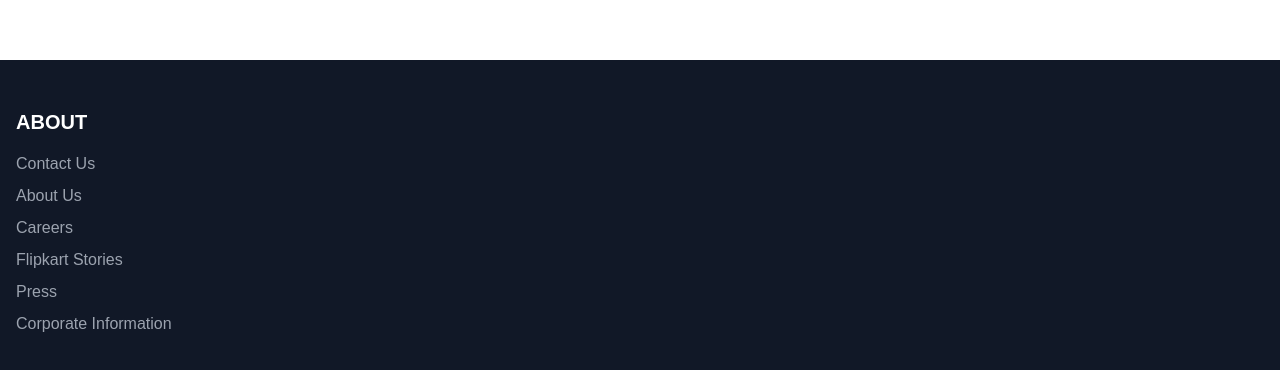
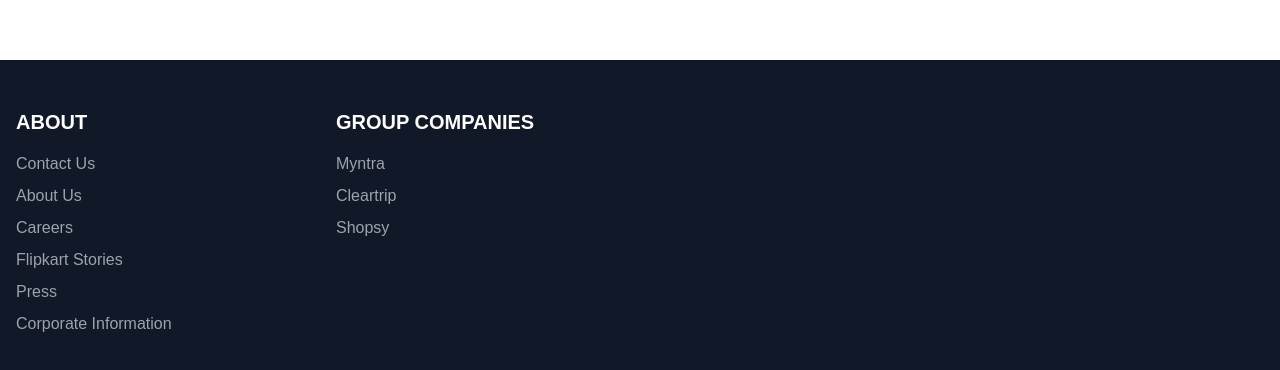
Before and after one commit to abhilash-1411/Flipkart-FE, a Next.js app: page / in a window 1280 px wide. Shown: the part 924-1294 px from the top of the page. Built offline with nearby package versions, Linux system fonts and the light colour scheme.

Commit message:
Add Group Companies section with links in Footer

```diff
--- a/app/components/Footer.tsx
+++ b/app/components/Footer.tsx
@@ -43,6 +43,28 @@
               </li>
             </ul>
           </div>
+
+          {/* Group Companies Section */}
+          <div>
+            <h3 className="text-xl font-semibold mb-4">GROUP COMPANIES</h3>
+            <ul className="space-y-2">
+              <li>
+                <Link href="https://www.myntra.com/" className="text-gray-400 hover:text-white" target="_blank" rel="noopener noreferrer">
+                  Myntra
+                </Link>
+              </li>
+              <li>
+                <Link href="https://www.cleartrip.com/" className="text-gray-400 hover:text-white" target="_blank" rel="noopener noreferrer">
+                  Cleartrip
+                </Link>
+              </li>
+              <li>
+                <Link href="https://www.shopsy.in/" className="text-gray-400 hover:text-white" target="_blank" rel="noopener noreferrer">
+                  Shopsy
+                </Link>
+              </li>
+            </ul>
+          </div>
         </div>
       </div>
     </footer>
```
